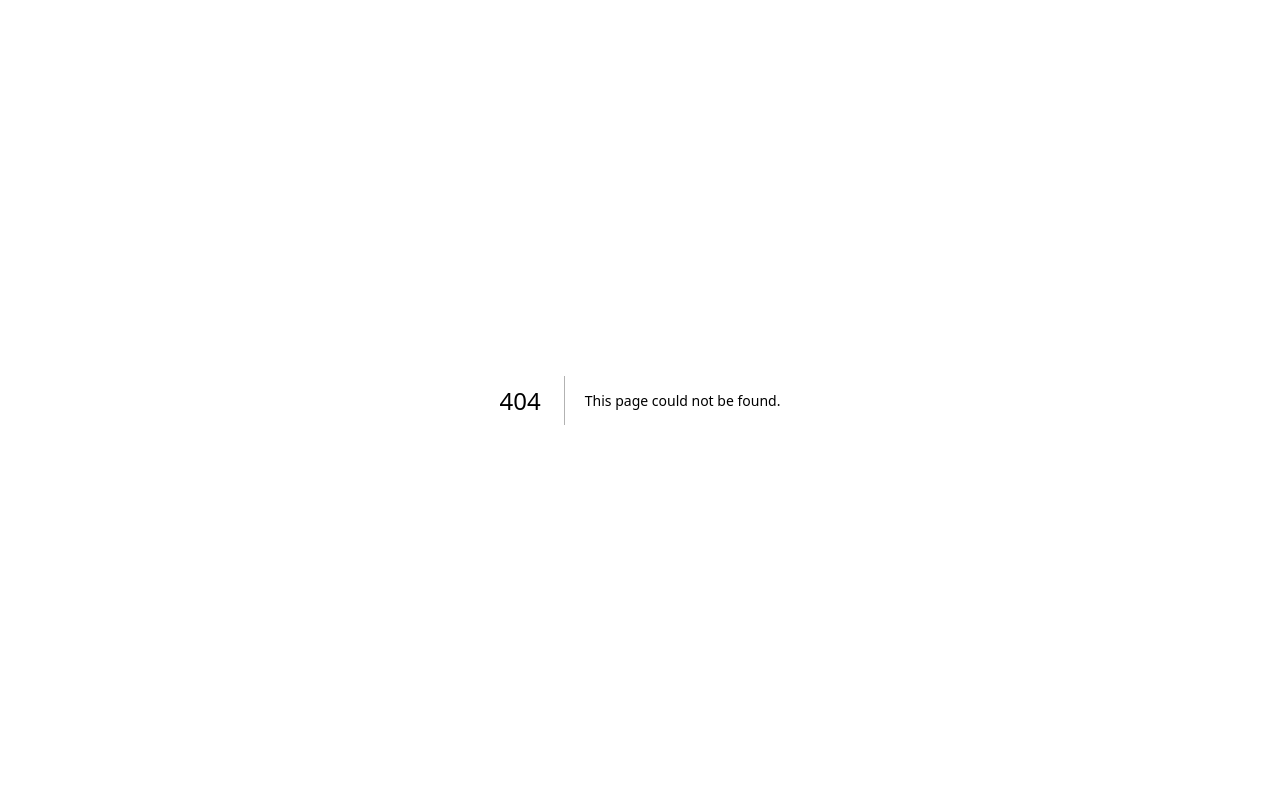
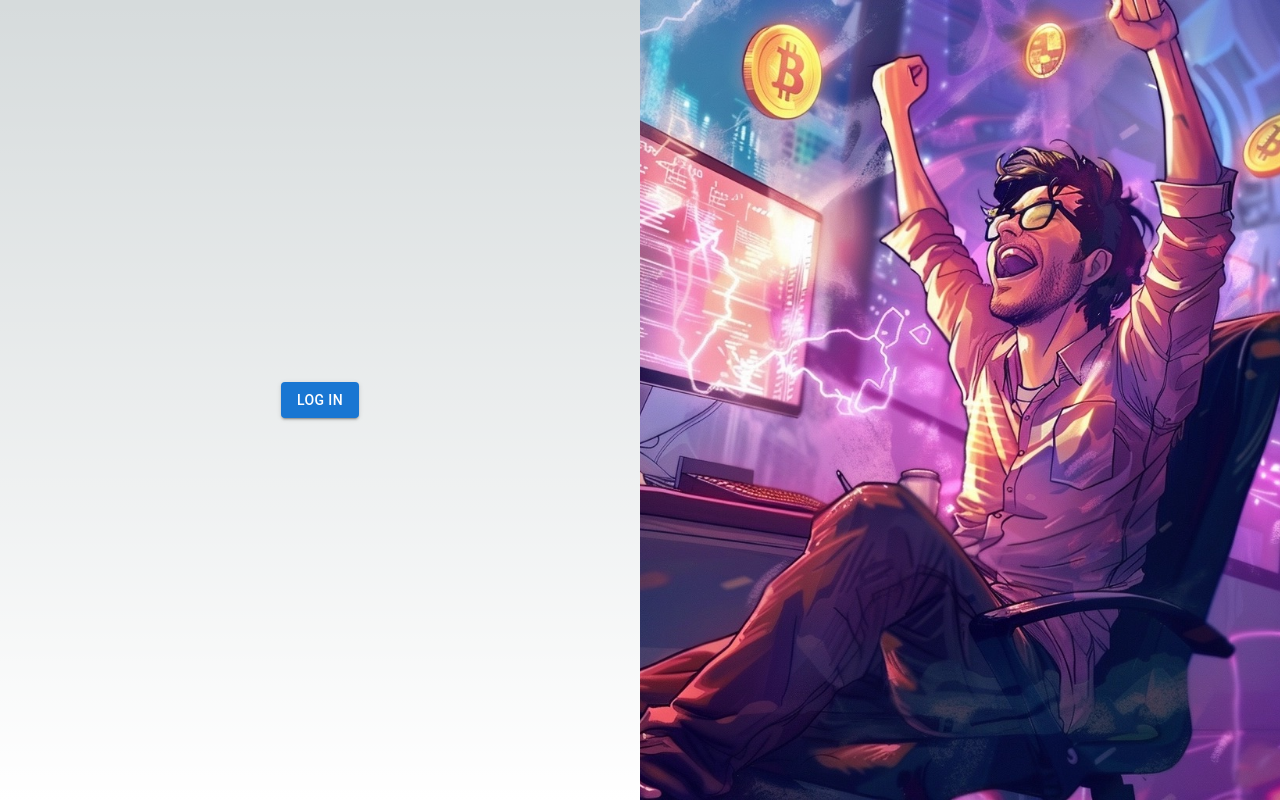
Before and after one commit to Web3MADE/3Lance-ICP, a Next.js app: page /sign-in in a window 1280 px wide. Before the commit this address had no page. Built offline with nearby package versions, Linux system fonts and the light colour scheme.

Commit message:
sign in page added

```diff
--- /dev/null
+++ b/app/frontend/user/SignIn.tsx
@@ -0,0 +1,50 @@
+"use client";
+import { Box, Button } from "@mui/material";
+import Image from "next/image";
+
+export default function SignIn() {
+  function handleLogin() {}
+
+  return (
+    <Box sx={{ display: "flex", height: "100vh" }}>
+      <Box
+        sx={{
+          display: "flex",
+          flexDirection: "column",
+          justifyContent: "center",
+          gap: "1.5rem",
+          width: "50%",
+          alignItems: "center",
+        }}
+      >
+        <Box
+          sx={{
+            display: "flex",
+            flexDirection: "column",
+            alignItems: "center",
+          }}
+        >
+          <Button variant="contained" onClick={handleLogin}>
+            Log in
+          </Button>
+        </Box>
+      </Box>
+
+      <Box
+        sx={{
+          flex: 1,
+          display: "flex",
+        }}
+      >
+        <div style={{ position: "relative", width: "100%", height: "100%" }}>
+          <Image
+            src="/happyfreelancer.jpeg"
+            alt="Happy Freelancer"
+            layout="fill"
+            objectFit="cover"
+          />
+        </div>
+      </Box>
+    </Box>
+  );
+}
--- /dev/null
+++ b/app/sign-in/page.tsx
@@ -0,0 +1,5 @@
+import SignIn from "../frontend/user/SignIn";
+
+export default function Page() {
+  return <SignIn />;
+}
```
Also changed, not shown: app/page.tsx (+5 -94 lines), public/happyfreelancer.jpeg (added).
